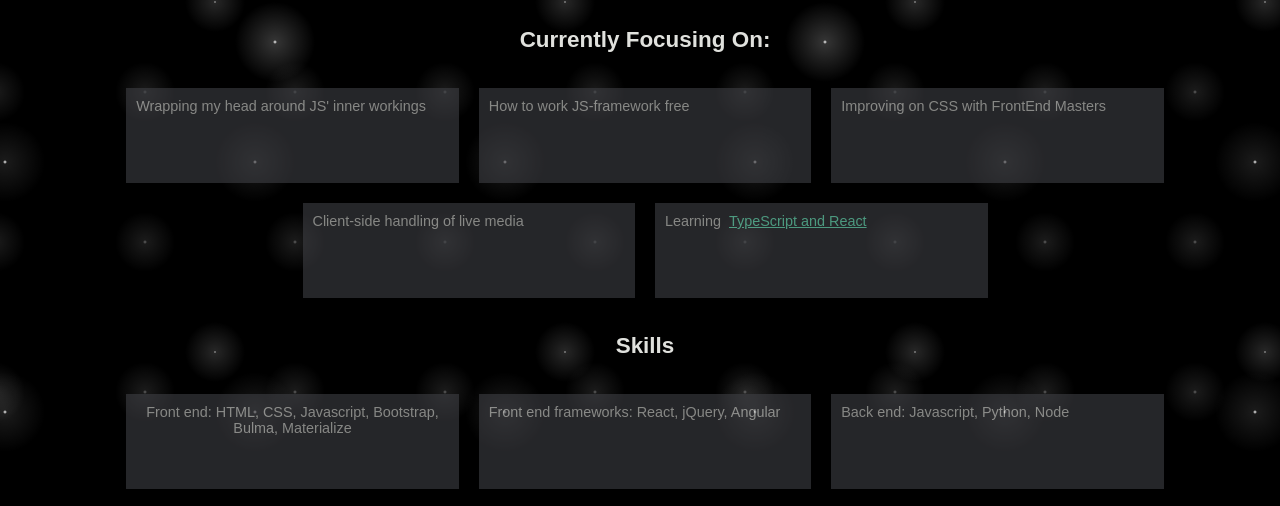
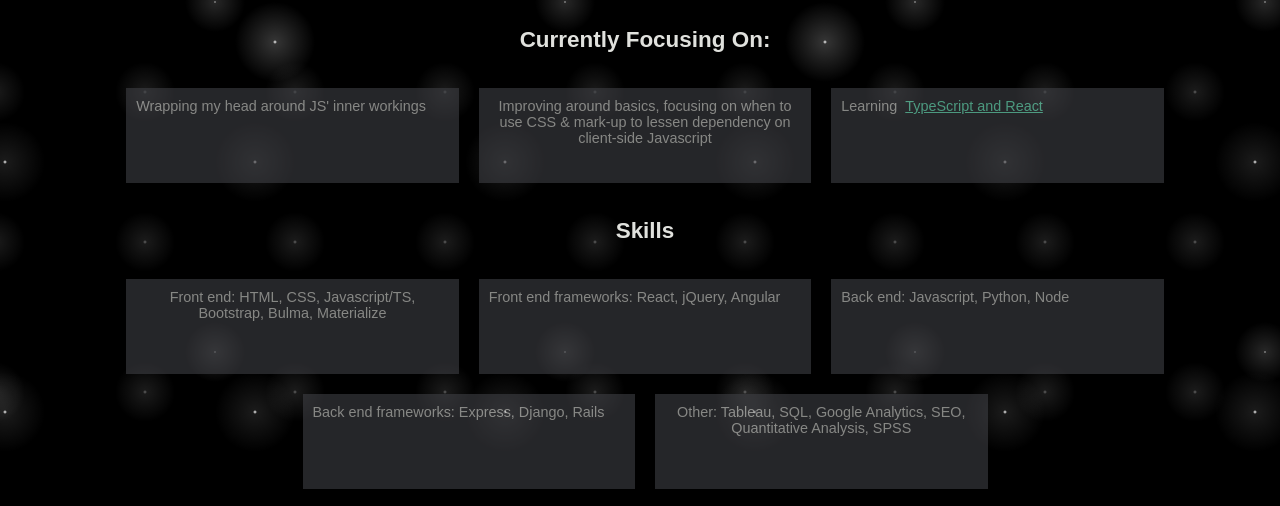
Before and after one commit to doriorio/portfolio-site, a website: page index.html in a window 1280 px wide. Shown: the part 233-739 px from the top of the page. Drawn offline with nearby package versions, Linux system fonts and the light colour scheme; a web font is replaced by a local one.

Commit message:
slight tweak

```diff
--- a/index.html
+++ b/index.html
@@ -13,7 +13,7 @@
 
     <!--Let browser know website is optimized for mobile-->
     <meta name="viewport" content="width=device-width, initial-scale=1.0" />
-    <title>Dori Cohen: Vanilla JS Developer</title>
+    <title>Dori Cohen: Front-end Developer</title>
 </head>
 
 <body>
@@ -33,16 +33,14 @@
 
     <section id="currentFocus" class='content-wrapper'>
         <div>Wrapping my head around JS' inner workings</div></li>
-        <div>How to work JS-framework free</div></li>
-        <div>Improving on CSS with FrontEnd Masters</div></li>
-        <div>Client-side handling of live media</div></li>
+        <div>Improving around basics, focusing on when to use CSS & mark-up to lessen dependency on client-side Javascript</div></li>
         <div>Learning  &nbsp<a href="https://codesandbox.io/s/ecstatic-frog-mgjzj?file=/public/index.html" style="color:aquamarine;"  target="_blank">TypeScript and React</a></div></li>
     </section>
 
 
     <h3 class="sectionHeader">Skills</h3>
     <section id="skillsWrapper" class="content-wrapper">
-        <div>Front end: HTML, CSS, Javascript, Bootstrap, Bulma, Materialize </div>
+        <div>Front end: HTML, CSS, Javascript/TS, Bootstrap, Bulma, Materialize </div>
         <div>Front end frameworks: React, jQuery, Angular</div>
 
         <div>Back end: Javascript, Python, Node
```
